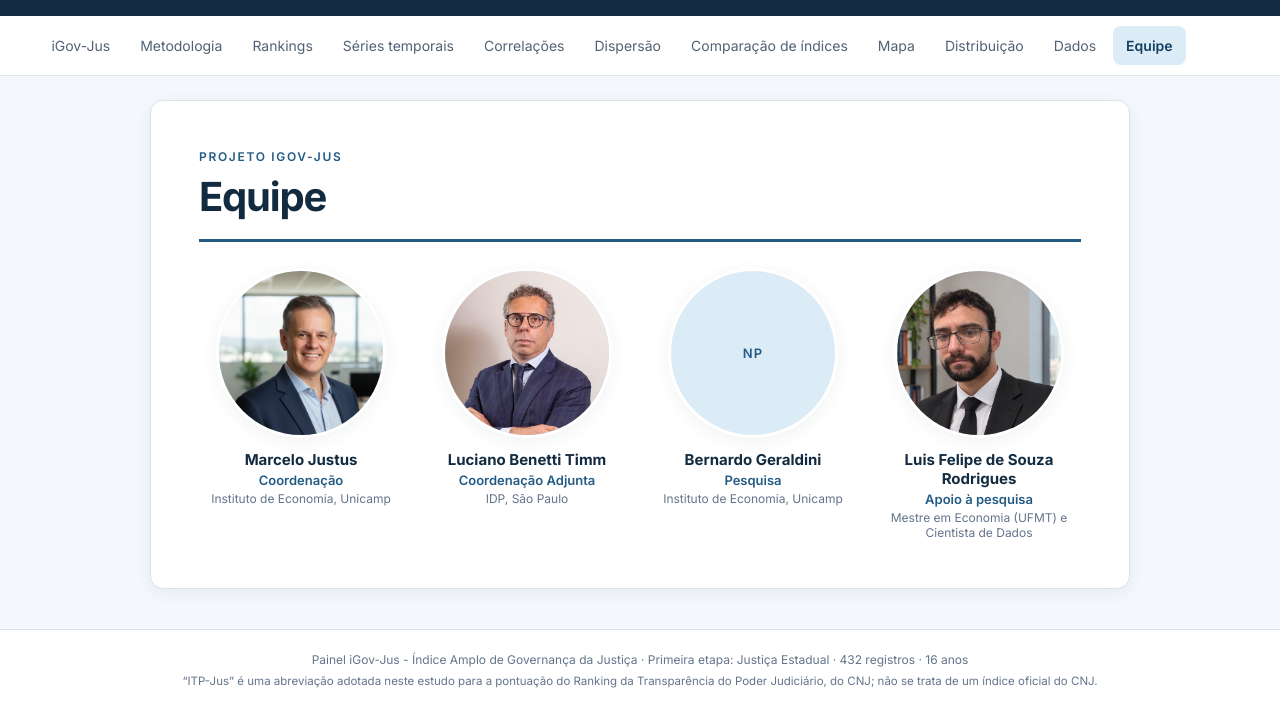
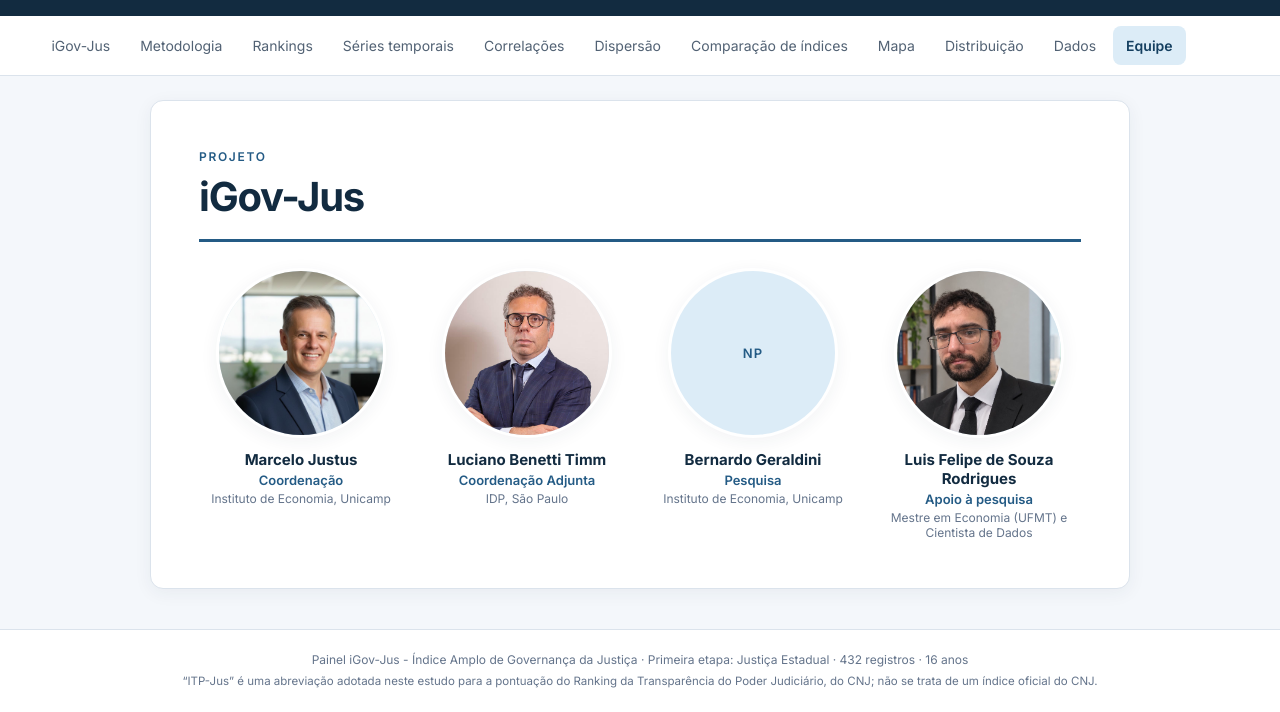
Before and after one commit to marcelojustus/Dashboard-Igov-Jus, a plain HTML site: page index.html in a window 1280 px wide. Both pictures are taken after a click on the button "Equipe". Shown: the part 88-800 px from the top of the page. Drawn offline with nearby package versions, Linux system fonts and the light colour scheme.

Commit message:
Update index.html

```diff
--- a/index.html
+++ b/index.html
@@ -94,8 +94,8 @@
   <section id="view-team" class="view">
     <article class="panel intro team">
       <header class="intro-head">
-        <span class="eyebrow">Projeto iGov-Jus</span>
-        <h2>Equipe</h2>
+        <span class="eyebrow">Projeto</span>
+        <h2>iGov-Jus</h2>
       </header>
       <!-- Para cada integrante: coloque a foto em equipe/ (JPG ou PNG, de preferência quadrada, ~400x400 px) e ajuste o caminho em src.
            Se a foto não for encontrada, aparecem as iniciais em seu lugar. Copie e cole um bloco <figure> por pessoa. -->
```
